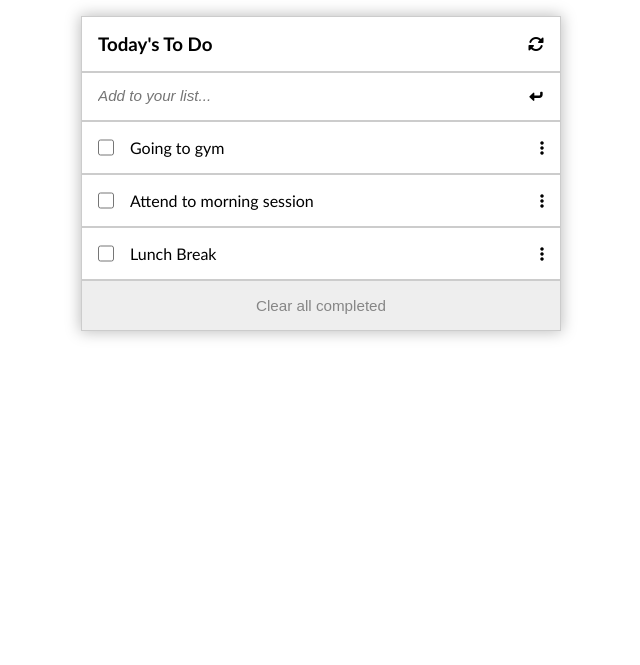
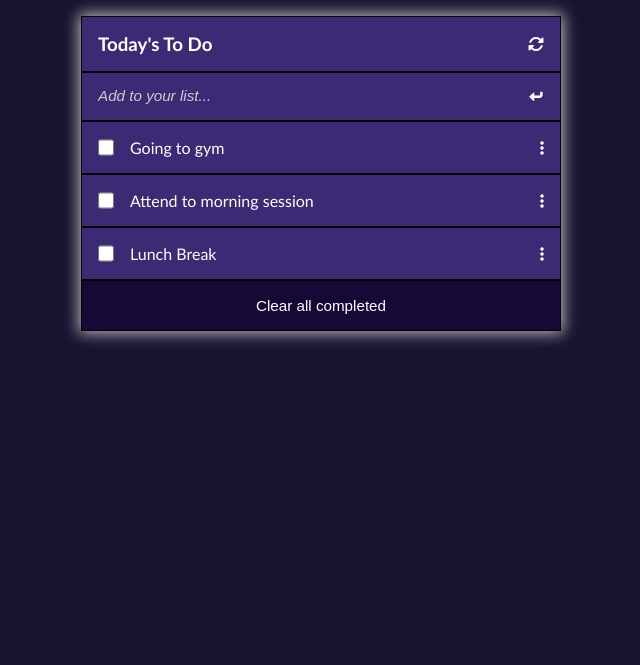
Before and after one commit to NicolasAndrehh/To-Do-List, a website built with webpack: page src/index.html in a window 1280 px wide. Shown: the part 135-800 px from the top of the page, without its empty margins (319-959 px from the left). Built offline with nearby package versions, Linux system fonts and the light colour scheme.

Commit message:
Add styles to improve UI and UX

```diff
--- a/src/modules/taskListClass.js
+++ b/src/modules/taskListClass.js
@@ -43,7 +43,7 @@ export default class TaskList {
 
     // Create task list form
     const tasksListInput = document.createElement('li');
-    tasksListInput.innerHTML = '<form action="" class="tasks-list-form row"><input type="text" placeholder="Add to your list..."> <button type="submit"><i class="fas fa-level-down-alt"></i></button></form>';
+    tasksListInput.innerHTML = '<form action="" class="tasks-list-form row"><input type="text" placeholder="Add to your list..." required> <button type="submit"><i class="fas fa-level-down-alt"></i></button></form>';
     tasksList.appendChild(tasksListInput);
 
     // Create task rows
@@ -61,16 +61,19 @@ export default class TaskList {
 
       // Using checkboxStatus to set the dynamic HTML content
       let checkboxInput = '';
+      let taskDescription = '';
       let icons = '';
       if (checkboxStatus && checkboxStatus[task.index]) {
         checkboxInput = '<input type="checkbox" checked>';
+        taskDescription = `<label class='completed-task-text'>${task.description}</label>`;
         icons = '<i class="fa fa-ellipsis-v hide"></i> <i class="fa-solid fa-trash"></i>';
       } else {
         checkboxInput = '<input type="checkbox">';
+        taskDescription = `<label>${task.description}</label>`;
         icons = '<i class="fa fa-ellipsis-v"></i> <i class="fa-solid fa-trash hide"></i>';
       }
 
-      taskRow.innerHTML = `<div class="task-info"> ${checkboxInput} <label>${task.description}</label> <input type="text" class="edit-description hide"> </div> ${icons}`;
+      taskRow.innerHTML = `<div class="task-info"> ${checkboxInput} ${taskDescription} <input type="text" class="edit-description hide"> </div> ${icons}`;
 
       tasksList.appendChild(taskRow);
     });
@@ -109,12 +112,14 @@ export default class TaskList {
         const taskRow = checkboxInput.parentNode.parentNode;
         const ellipsisIcon = taskRow.querySelector('.fa-ellipsis-v');
         const trashIcon = taskRow.querySelector('.fa-trash');
+        const taskDescription = taskRow.querySelector('.task-info label');
 
         const checkboxStatus = [];
         if (checkboxInput.checked) {
           // Show trash icon and add task to completed tasks array
           ellipsisIcon.classList.add('hide');
           trashIcon.classList.remove('hide');
+          taskDescription.classList.add('completed-task-text');
           completedTasks.push(Number(taskRow.id));
 
           // Set checkbox status true
@@ -127,6 +132,7 @@ export default class TaskList {
           // Show ellipsis icon and remove task from completed tasks array
           ellipsisIcon.classList.remove('hide');
           trashIcon.classList.add('hide');
+          taskDescription.classList.remove('completed-task-text');
           completedTasks = completedTasks.filter((id) => Number(taskRow.id) !== id);
 
           // Set checkbox status false
--- a/src/style.scss
+++ b/src/style.scss
@@ -1,5 +1,10 @@
 $white: #fff;
 $gray: #ccc;
+$background: #1a1330;
+$font-color: #fff;
+$table-bg: #3d2a75;
+$border-color: #000;
+$clear-button-bg: #150936;
 
 * {
   margin: 0;
@@ -9,12 +14,13 @@ $gray: #ccc;
 
 body {
   font-family: 'Gill Sans', 'Gill Sans MT', Calibri, 'Trebuchet MS', sans-serif;
-  background-color: $white;
+  background-color: $background;
   padding: 5rem;
 
   h1 {
     text-align: center;
     margin-bottom: 2rem;
+    color: $font-color;
   }
 }
 
@@ -22,9 +28,13 @@ body {
   display: none !important;
 }
 
+.completed-task-text {
+  text-decoration: line-through;
+}
+
 .tasks-list {
   width: 30rem;
-  box-shadow: 0 0 14px 1px rgb(190, 190, 190);
+  box-shadow: 0 0 14px 2px rgb(190, 190, 190);
   padding: 0;
   margin: auto;
   list-style: none;
@@ -35,9 +45,10 @@ body {
 
   .row {
     display: flex;
-    background-color: $white;
+    background-color: $table-bg;
+    color: $font-color;
     padding: 0rem 1rem;
-    border: 1px solid $gray;
+    border: 1px solid $border-color;
     justify-content: space-between;
     align-items: center;
 
@@ -50,6 +61,8 @@ body {
       width: 90%;
       padding: 1.125rem;
       border: none;
+      background-color: $table-bg;
+      color: $font-color;
     }
 
     i {
@@ -76,12 +89,15 @@ body {
     input {
       width: 100%;
       padding: 1rem;
-      border: 1px solid $gray;
+      border: 1px solid $border-color;
+      background-color: $table-bg;
+      color: $font-color;
     }
 
     ::placeholder {
       font-size: 0.95rem;
       font-style: italic;
+      color: $gray;
     }
 
     button {
@@ -92,6 +108,7 @@ body {
       background: none;
       border: none;
       cursor: pointer;
+      color: $font-color;
     }
 
     i {
@@ -106,9 +123,9 @@ body {
     button {
       width: 100%;
       padding: 1rem;
-      background-color: #eee;
-      border: 1px solid $gray;
-      color: #868686;
+      background-color: $clear-button-bg;
+      border: 1px solid $border-color;
+      color: $font-color;
       font-size: 0.95rem;
       cursor: pointer;
     }
```
